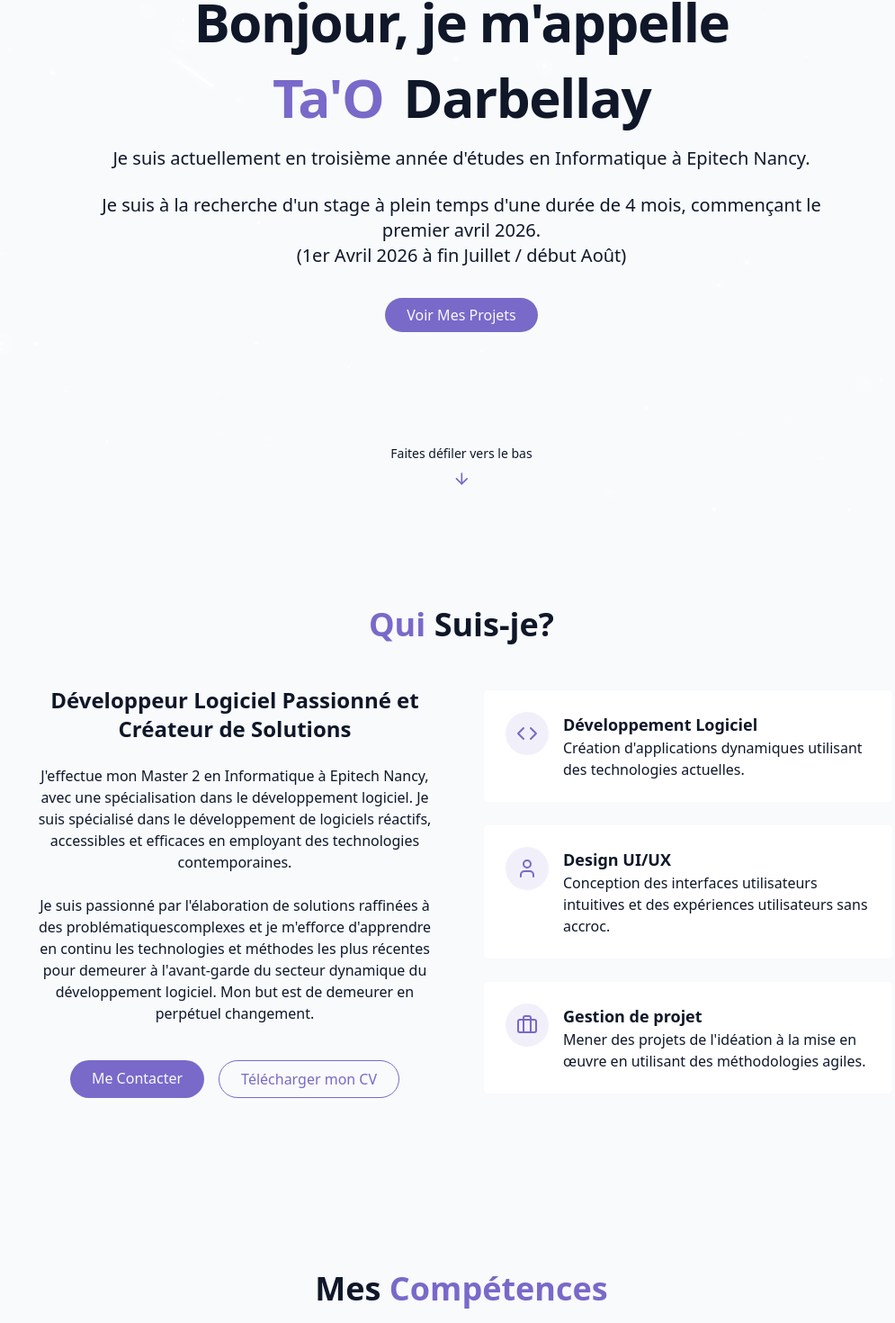
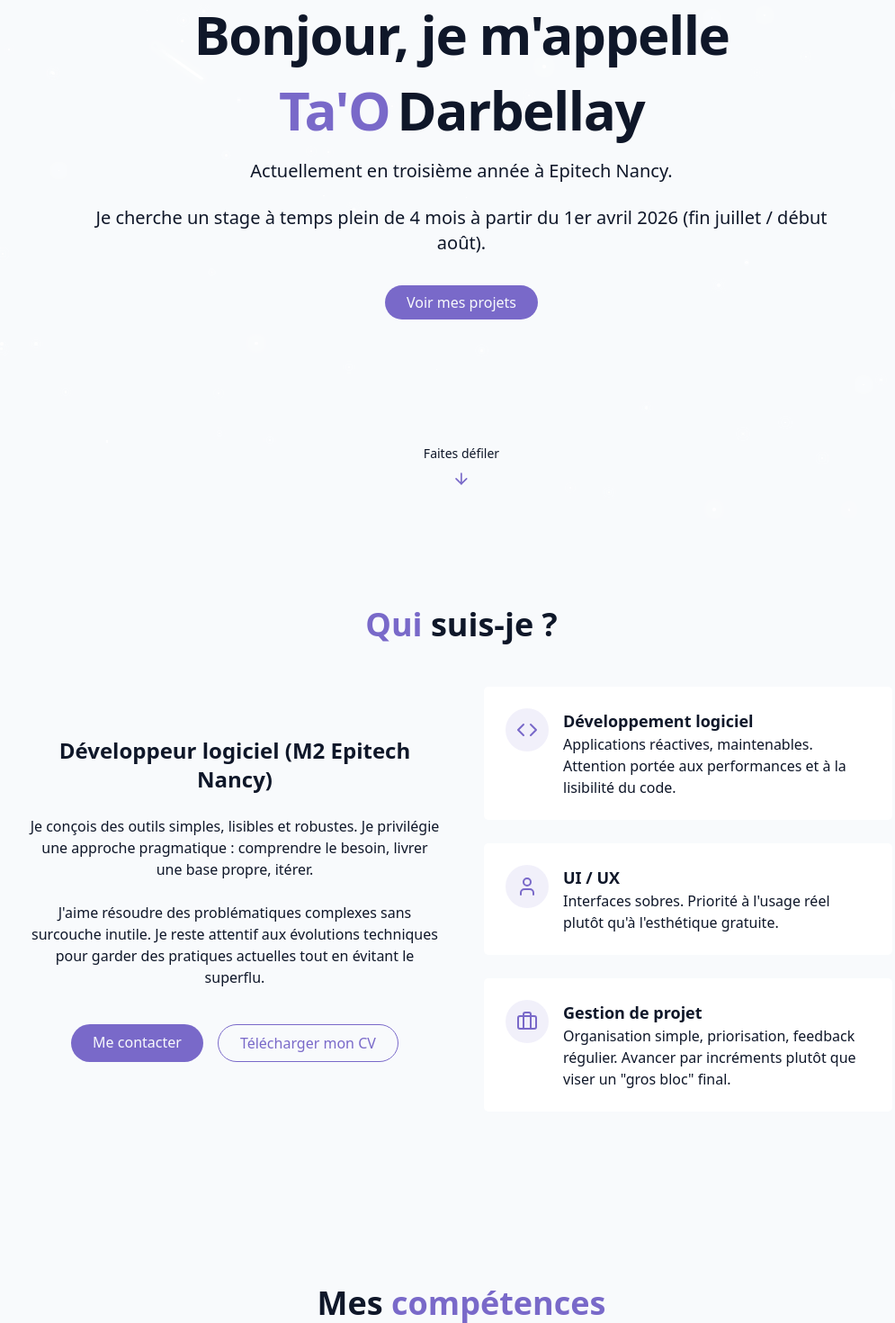
Before and after one commit to TLX542/portfolio, a React (Vite) app: page / in a window 1280 px wide. Shown: the part 222-1692 px from the top of the page at 90% size, without its empty margins (127-1122 px from the left). Built offline with nearby package versions, Linux system fonts and the light colour scheme.

Commit message:
updated text to remove all the fluff

```diff
--- a/src/components/AboutSection.jsx
+++ b/src/components/AboutSection.jsx
@@ -3,37 +3,32 @@ import { Briefcase, Code, User } from "lucide-react";
 export const AboutSection = () => {
   return (
     <section id="about" className="py-24 px-4 relative">
-      {" "}
       <div className="container mx-auto max-w-5xl">
         <h2 className="text-3xl md:text-4xl font-bold mb-12 text-center">
-          <span className="text-primary"> Qui</span> Suis-je?
+          <span className="text-primary">Qui</span> suis-je ?
         </h2>
 
         <div className="grid grid-cols-1 md:grid-cols-2 gap-12 items-center">
           <div className="space-y-6">
             <h3 className="text-2xl font-semibold">
-              Développeur Logiciel Passionné et Créateur de Solutions
+              Développeur logiciel (M2 Epitech Nancy)
             </h3>
 
             <p className="text-muted-foreground">
-              J'effectue mon Master 2 en Informatique à Epitech Nancy, avec une
-              spécialisation dans le développement logiciel. Je suis spécialisé
-              dans le développement de logiciels réactifs, accessibles et efficaces
-              en employant des technologies contemporaines.
+              Je conçois des outils simples, lisibles et robustes. Je privilégie une
+              approche pragmatique : comprendre le besoin, livrer une base propre,
+              itérer.
             </p>
 
             <p className="text-muted-foreground">
-              Je suis passionné par l'élaboration de solutions raffinées à des
-              problématiquescomplexes et je m'efforce d'apprendre en continu les
-              technologies et méthodes les plus récentes pour demeurer à
-              l'avant-garde du secteur dynamique du développement logiciel.
-              Mon but est de demeurer en perpétuel changement.
+              J'aime résoudre des problématiques complexes sans surcouche inutile.
+              Je reste attentif aux évolutions techniques pour garder des pratiques
+              actuelles tout en évitant le superflu.
             </p>
 
             <div className="flex flex-col sm:flex-row gap-4 pt-4 justify-center">
               <a href="#contact" className="cosmic-button">
-                {" "}
-                Me Contacter
+                Me contacter
               </a>
 
               <a
@@ -53,9 +48,12 @@ export const AboutSection = () => {
                   <Code className="h-6 w-6 text-primary" />
                 </div>
                 <div className="text-left">
-                  <h4 className="font-semibold text-lg"> Développement Logiciel</h4>
+                  <h4 className="font-semibold text-lg">
+                    Développement logiciel
+                  </h4>
                   <p className="text-muted-foreground">
-                    Création d'applications dynamiques utilisant des technologies actuelles.
+                    Applications réactives, maintenables. Attention portée aux
+                    performances et à la lisibilité du code.
                   </p>
                 </div>
               </div>
@@ -66,10 +64,10 @@ export const AboutSection = () => {
                   <User className="h-6 w-6 text-primary" />
                 </div>
                 <div className="text-left">
-                  <h4 className="font-semibold text-lg">Design UI/UX</h4>
+                  <h4 className="font-semibold text-lg">UI / UX</h4>
                   <p className="text-muted-foreground">
-                    Conception des interfaces utilisateurs intuitives et des
-                    expériences utilisateurs sans accroc.
+                    Interfaces sobres. Priorité à l'usage réel plutôt qu'à
+                    l'esthétique gratuite.
                   </p>
                 </div>
               </div>
@@ -83,8 +81,8 @@ export const AboutSection = () => {
                 <div className="text-left">
                   <h4 className="font-semibold text-lg">Gestion de projet</h4>
                   <p className="text-muted-foreground">
-                    Mener des projets de l'idéation à la mise en œuvre en
-                    utilisant des méthodologies agiles.
+                    Organisation simple, priorisation, feedback régulier. Avancer
+                    par incréments plutôt que viser un "gros bloc" final.
                   </p>
                 </div>
               </div>
--- a/src/components/ContactSection.jsx
+++ b/src/components/ContactSection.jsx
@@ -3,10 +3,8 @@ import {
   Mail,
   MapPin,
   Phone,
-  Send,
   Github,
 } from "lucide-react";
-import { cn } from "@/lib/utils";
 import { useToast } from "@/hooks/use-toast";
 import { useState } from "react";
 
@@ -16,37 +14,34 @@ export const ContactSection = () => {
 
   const handleSubmit = (e) => {
     e.preventDefault();
-
     setIsSubmitting(true);
-
     setTimeout(() => {
       toast({
-        title: "Message envoyé!",
-        description: "Merci pour votre message. Je vous répondrai au plus vite.",
+        title: "Message envoyé",
+        description: "Je vous répondrai rapidement.",
       });
       setIsSubmitting(false);
     }, 1500);
   };
+
   return (
     <section id="contact" className="py-24 px-4 relative bg-secondary/30">
       <div className="container mx-auto max-w-5xl">
         <h2 className="text-3xl md:text-4xl font-bold mb-4 text-center">
-          Me <span className="text-primary"> Contacter</span>
+          Me <span className="text-primary">contacter</span>
         </h2>
 
         <p className="text-center text-muted-foreground max-w-2xl mx-auto">
-          Avez-vous un projet en tête ou souhaitez collaborer ?
+          Un projet, une question ou une collaboration ?
         </p>
         <p className="text-center text-muted-foreground mb-12 max-w-2xl mx-auto">
-          N'hésitez pas à me contacter.
-          Je suis toujours ouvert à de nouvelles opportunités.
+          Contact direct via email ou téléphone.
         </p>
 
         <div className="gap-12">
           <div className="space-y-8">
             <h3 className="text-2xl font-semibold mb-6 text-center">
-              {" "}
-              Mes Coordonnées
+              Coordonnées
             </h3>
 
             <div className="space-y-6 flex flex-col items-center">
@@ -54,8 +49,10 @@ export const ContactSection = () => {
                 <div className="text-center">
                   <div className="p-6 rounded-full bg-primary/10 w-95 h-20 flex flex-col items-center justify-center">
                     <div className="flex items-center justify-center space-x-2 mb-2">
-                      <Mail className="h-6 w-6 text-primary"/>
-                      <h4 className="font-medium"><b>Email</b></h4>
+                      <Mail className="h-6 w-6 text-primary" />
+                      <h4 className="font-medium">
+                        <b>Email</b>
+                      </h4>
                     </div>
                     <a
                       href="mailto:darbellay.tao@gmail.com"
@@ -70,8 +67,10 @@ export const ContactSection = () => {
                 <div className="text-center">
                   <div className="p-6 rounded-full bg-primary/10 w-95 h-20 flex flex-col items-center justify-center">
                     <div className="flex items-center justify-center space-x-2 mb-2">
-                      <Phone className="h-6 w-6 text-primary"/>
-                      <h4 className="font-medium"><b>Téléphone</b></h4>
+                      <Phone className="h-6 w-6 text-primary" />
+                      <h4 className="font-medium">
+                        <b>Téléphone</b>
+                      </h4>
                     </div>
                     <a
                       href="tel:+33641352278"
@@ -86,22 +85,36 @@ export const ContactSection = () => {
                 <div className="text-center">
                   <div className="p-6 rounded-full bg-primary/10 w-95 h-20 flex flex-col items-center justify-center">
                     <div className="flex items-center justify-center space-x-2 mb-2">
-                      <MapPin className="h-6 w-6 text-primary"/>
-                      <h4 className="font-medium"><b>Adresse</b></h4>
+                      <MapPin className="h-6 w-6 text-primary" />
+                      <h4 className="font-medium">
+                        <b>Localisation</b>
+                      </h4>
                     </div>
-                    <p className="text-muted-foreground">Laneuveville-devant-Nancy, 54410, France</p>
+                    <p className="text-muted-foreground">
+                      Laneuveville-devant-Nancy, 54410, France
+                    </p>
                   </div>
                 </div>
               </div>
             </div>
 
             <div className="pt-8">
-              <h4 className="font-medium mb-4 text-center"> D'autres liens</h4>
+              <h4 className="font-medium mb-4 text-center">Réseaux</h4>
               <div className="flex space-x-4 justify-center">
-                <a href="https://www.linkedin.com/in/ta-o-darbellay-9a19642a2/" target="_blank">
+                <a
+                  href="https://www.linkedin.com/in/ta-o-darbellay-9a19642a2/"
+                  target="_blank"
+                  rel="noopener noreferrer"
+                  aria-label="LinkedIn"
+                >
                   <Linkedin />
                 </a>
-                <a href="https://github.com/TLX542" target="_blank">
+                <a
+                  href="https://github.com/TLX542"
+                  target="_blank"
+                  rel="noopener noreferrer"
+                  aria-label="GitHub"
+                >
                   <Github />
                 </a>
               </div>
--- a/src/components/HeroSection.jsx
+++ b/src/components/HeroSection.jsx
@@ -9,40 +9,41 @@ export const HeroSection = () => {
       <div className="container max-w-4xl mx-auto text-center z-10">
         <div className="space-y-6">
           <h1 className="text-4xl md:text-6xl font-bold tracking-tight">
-            <span className="opacity-0 animate-fade-in"> Bonjour, je m'appelle</span>
+            <span className="opacity-0 animate-fade-in">
+              Bonjour, je m'appelle
+            </span>
           </h1>
           <h1 className="text-4xl md:text-6xl font-bold tracking-tight">
             <span className="text-primary opacity-0 animate-fade-in-delay-1">
-              {" "}
               Ta'O
             </span>
             <span className="text-gradient ml-2 opacity-0 animate-fade-in-delay-2">
-              {" "}
               Darbellay
             </span>
           </h1>
 
-          <p className="text-lg md:text-xl text-muted-foreground max-2-2xl mx-auto opacity-0 animate-fade-in-delay-3">
-            Je suis actuellement en troisième année d'études en Informatique à Epitech Nancy.
-          </p>
-          <p className="text-lg md:text-xl text-muted-foreground max-2-2xl mx-auto opacity-0 animate-fade-in-delay-3">
-            Je suis à la recherche d'un stage à plein temps d'une
-            durée de 4 mois, commençant le premier avril 2026.
-            <p className="text-lg md:text-xl text-muted-foreground max-2-2xl mx-auto">
-              (1er Avril 2026 à fin Juillet / début Août)
+            <p className="text-lg md:text-xl text-muted-foreground max-2-2xl mx-auto opacity-0 animate-fade-in-delay-3">
+              Actuellement en troisième année à Epitech Nancy.
             </p>
-          </p>
+            <p className="text-lg md:text-xl text-muted-foreground max-2-2xl mx-auto opacity-0 animate-fade-in-delay-3">
+              Je cherche un stage à temps plein de 4 mois à partir du 1er avril 2026 (fin juillet / début août).
+            </p>
 
           <div className="pt-4 opacity-0 animate-fade-in-delay-4">
             <a href="#projects" className="cosmic-button">
-              Voir Mes Projets
+              Voir mes projets
             </a>
           </div>
         </div>
       </div>
 
-      <div className="absolute bottom-8 left-1/2 transform -translate-x-1/2 flex flex-col items-center animate-bounce">
-        <span className="text-sm text-muted-foreground mb-2"> Faites défiler vers le bas </span>
+      <div
+        className="absolute bottom-8 left-1/2 transform -translate-x-1/2 flex flex-col items-center animate-bounce"
+        aria-hidden="true"
+      >
+        <span className="text-sm text-muted-foreground mb-2">
+          Faites défiler
+        </span>
         <ArrowDown className="h-5 w-5 text-primary" />
       </div>
     </section>
--- a/src/components/ProjectsSection.jsx
+++ b/src/components/ProjectsSection.jsx
@@ -1,28 +1,28 @@
-import { ArrowRight, ExternalLink, Github } from "lucide-react";
+import { ArrowRight, ExternalLink } from "lucide-react";
 
 const projects = [
   {
     id: 1,
-    title: "Cette page web",
-    description: "Une page web personnalisée utilisant React et Tailwind.",
+    title: "Portfolio",
+    description: "Mon site personnel (React + Tailwind + Supabase).",
     image: "/projects/portfolio.png",
     tags: ["React", "TailwindCSS", "Supabase"],
     URL: "https://github.com/TLX542/portfolio",
   },
   {
     id: 2,
-    title: "Extension de contôle de géométries geographiques",
+    title: "Contrôle de géométries",
     description:
-      "Un module qui permet de détecter et de signaler aisément les erreurs dans les vecteurs géométriques.",
+      "Extension QGIS : détection et signalement d'erreurs sur des vecteurs.",
     image: "/projects/qgis.png",
     tags: ["Python", "API QGIS", "Orienté Objet"],
     URL: "https://github.com/TLX542/portage-OGRE-QGIS",
   },
   {
     id: 3,
-    title: "Une modélisateur d'objets 3D",
+    title: "Moteur 3D (Ray Tracing)",
     description:
-      "Un moteur 3D capable de calculer les rayons lumineux sur les objets afin d'obtenir des ombres réalistes.",
+      "Moteur simple avec calcul des rayons et ombres sur objets 3D.",
     image: "/projects/raytracer.png",
     tags: ["C++", "Orienté Objet", "SFML", "Ray Tracing"],
     URL: "https://github.com/TLX542/modeleur-3D",
@@ -31,7 +31,7 @@ const projects = [
     id: 4,
     title: "Mini Arcade",
     description:
-      "Une arcade qui, à l'heure actuelle, regroupe deux jeux et trois bibliothèques graphiques, capable de passer de l'un à l'autre en cours d'exécution.",
+      "Plateforme avec 2 jeux et 3 bibliothèques graphiques. Changement à chaud.",
     image: "/projects/arcade.png",
     tags: ["C++", "Orienté Objet", "Chargement Dynamique"],
     URL: "https://github.com/TLX542/mini-arcade",
@@ -40,18 +40,18 @@ const projects = [
     id: 5,
     title: "Compresseur d'images",
     description:
-      "Un logiciel qui permet à un utilisateur de réduire la taille d'images en se servant astucieusement de la moyenne globale des couleurs.",
+      "Réduction de taille via moyenne de couleurs sur blocs.",
     image: "/projects/compressor.png",
-    tags: ["Haskell", "Programation fonctionelle"],
+    tags: ["Haskell", "Programmation fonctionnelle"],
     URL: "https://github.com/TLX542/image-compressor",
   },
   {
     id: 6,
-    title: "Automate cellulaire élémentaire",
+    title: "Automate cellulaire",
     description:
-      "Un 'jeu' de la vie en une dimension capable de calculer sans fin et de poursuivre indéfiniment.",
+      "Automate 1D en exécution continue.",
     image: "/projects/WolframRule30.png",
-    tags: ["Haskell", "Programation fonctionelle"],
+    tags: ["Haskell", "Programmation fonctionnelle"],
     URL: "https://github.com/TLX542/cellular-automation",
   },
 ];
@@ -61,20 +61,18 @@ export const ProjectsSection = () => {
     <section id="projects" className="py-24 px-4 relative">
       <div className="container mx-auto max-w-5xl">
         <h2 className="text-3xl md:text-4xl font-bold mb-4 text-center">
-          {" "}
-          <span className="text-primary"> Projets </span>en vedette
+          <span className="text-primary">Projets</span> en vedette
         </h2>
 
         <p className="text-center text-muted-foreground mb-12 max-w-2xl mx-auto">
-          Voici quelques-uns de mes projets récents. Chaque projet a été
-          soigneusement conçu avec une attention particulière portée aux détails,
-          aux performances et à l'expérience utilisateur.
+          Quelques projets personnels ou académiques. Code lisible, fonctionnalités
+          ciblées, pas de sur-architecture.
         </p>
 
         <div className="grid grid-cols-1 md:grid-cols-2 lg:grid-cols-3 gap-8">
-          {projects.map((project, key) => (
+          {projects.map((project) => (
             <div
-              key={key}
+              key={project.id}
               className="group bg-card rounded-lg overflow-hidden shadow-xs card-hover flex flex-col"
             >
               <div className="h-64 overflow-hidden">
@@ -87,15 +85,18 @@ export const ProjectsSection = () => {
 
               <div className="p-3 text-center flex flex-col h-full">
                 <div className="flex flex-wrap gap-1 mb-1 justify-center">
-                  {project.tags.map((tag) => (
-                    <span className="px-1.5 py-0.5 text-xs font-medium border rounded-full bg-secondary text-secondary-foreground">
+                  {project.tags.map((tag, idx) => (
+                    <span
+                      key={idx}
+                      className="px-1.5 py-0.5 text-xs font-medium border rounded-full bg-secondary text-secondary-foreground"
+                    >
                       {tag}
                     </span>
                   ))}
                 </div>
 
                 <div className="flex-grow flex flex-col justify-center">
-                  <h3 className="text-lg font-semibold mb-1"> {project.title}</h3>
+                  <h3 className="text-lg font-semibold mb-1">{project.title}</h3>
                   <p className="text-muted-foreground text-xs leading-tight">
                     {project.description}
                   </p>
@@ -106,7 +107,9 @@ export const ProjectsSection = () => {
                     <a
                       href={project.URL}
                       target="_blank"
+                      rel="noopener noreferrer"
                       className="text-foreground/80 hover:text-primary transition-colors duration-300"
+                      aria-label={`Ouvrir le dépôt GitHub du projet ${project.title}`}
                     >
                       <ExternalLink size={18} />
                     </a>
@@ -121,9 +124,10 @@ export const ProjectsSection = () => {
           <a
             className="cosmic-button w-fit flex items-center mx-auto gap-2"
             target="_blank"
+            rel="noopener noreferrer"
             href="https://github.com/TLX542"
           >
-            Consultez mon Profil Github <ArrowRight size={16} />
+            Mon profil GitHub <ArrowRight size={16} />
           </a>
         </div>
       </div>
--- a/src/components/SkillsSection.jsx
+++ b/src/components/SkillsSection.jsx
@@ -2,7 +2,7 @@ import { useState } from "react";
 import { cn } from "@/lib/utils";
 
 const skills = [
-  // Dev
+  // Langages
   { name: "C", category: "langages" },
   { name: "C++", category: "langages" },
   { name: "Python", category: "langages" },
@@ -23,8 +23,8 @@ const skills = [
   { name: "Node.js", category: "backend" },
   { name: "PostgreSQL", category: "backend" },
 
-  // Tools
-  { name: "Git/GitHub", category: "outils" },
+  // Outils
+  { name: "Git / GitHub", category: "outils" },
   { name: "VS Code", category: "outils" },
   { name: "Docker", category: "outils" },
 ];
@@ -37,23 +37,24 @@ export const SkillsSection = () => {
   const filteredSkills = skills.filter(
     (skill) => activeCategory === "global" || skill.category === activeCategory
   );
+
   return (
     <section id="skills" className="py-24 px-4 relative bg-secondary/30">
       <div className="container mx-auto max-w-5xl">
         <h2 className="text-3xl md:text-4xl font-bold mb-12 text-center">
-          Mes <span className="text-primary"> Compétences</span>
+          Mes <span className="text-primary">compétences</span>
         </h2>
 
         <div className="flex flex-wrap justify-center gap-4 mb-12">
-          {categories.map((category, key) => (
+          {categories.map((category) => (
             <button
-              key={key}
+              key={category}
               onClick={() => setActiveCategory(category)}
               className={cn(
                 "px-5 py-2 rounded-full transition-colors duration-300 capitalize",
                 activeCategory === category
                   ? "bg-primary text-primary-foreground"
-                  : "bg-secondary/70 text-forefround hover:bd-secondary"
+                  : "bg-secondary/70 text-foreground hover:bg-secondary"
               )}
             >
               {category}
@@ -62,13 +63,13 @@ export const SkillsSection = () => {
         </div>
 
         <div className="grid grid-cols-1 sm:grid-cols-2 lg:grid-cols-3 gap-6">
-          {filteredSkills.map((skill, key) => (
+          {filteredSkills.map((skill, idx) => (
             <div
-              key={key}
+              key={`${skill.name}-${idx}`}
               className="bg-card p-6 rounded-lg shadow-xs card-hover"
             >
-              <div className="text-left mb-4">
-                <h3 className="font-semibold text-lg"> {skill.name}</h3>
+              <div className="text-left mb-1">
+                <h3 className="font-semibold text-lg">{skill.name}</h3>
               </div>
             </div>
           ))}
```
Also changed, not shown: 1 other file (tests, documents, lock files or other folders).
